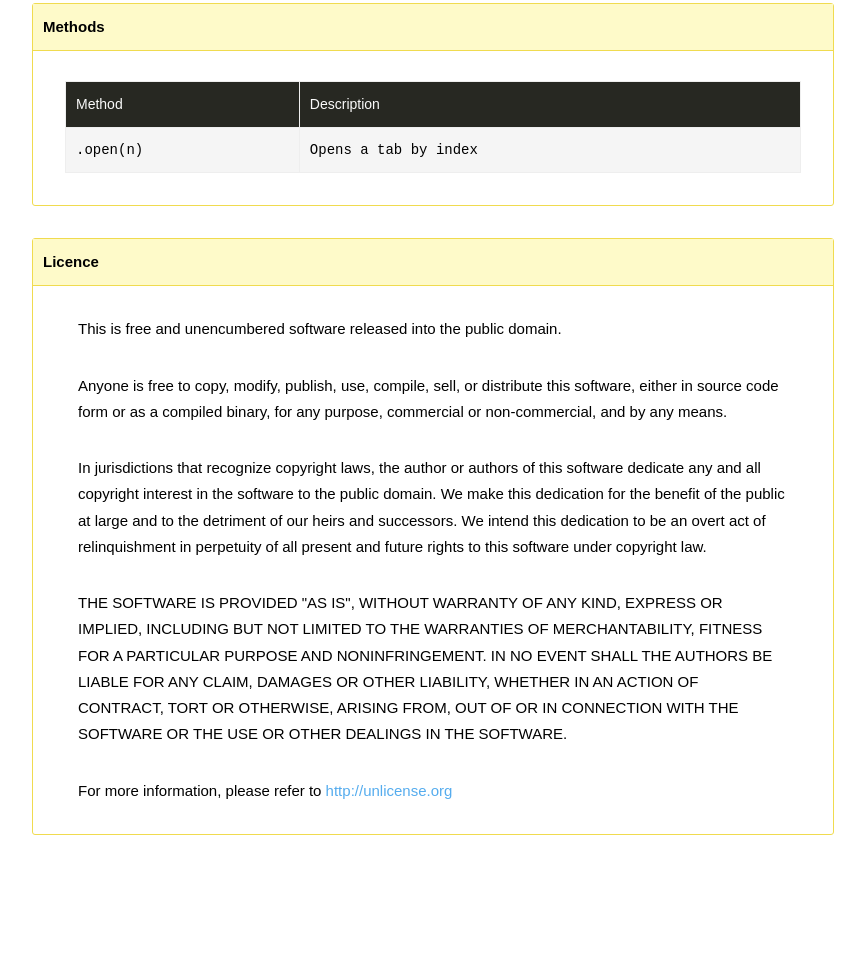
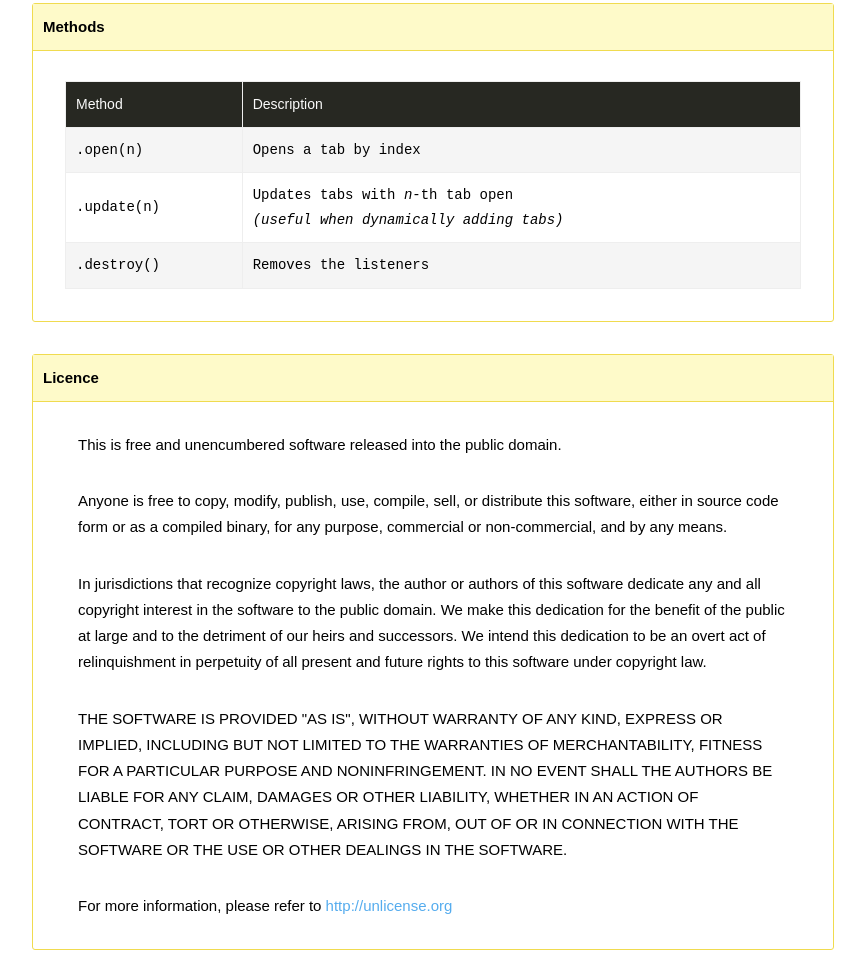
Before and after one commit to zoltantothcom/vanilla-js-tabs, a website: page docs/index.html in a window 1280 px wide. Shown: the part 2266-3236 px from the top of the page, without its empty margins (207-1072 px from the left). Before the commit the page ends 3133 px from the top, so only its background shows below. Drawn offline with Linux system fonts and the light colour scheme.

Commit message:
docs updated with new methods description

```diff
--- a/docs/index.html
+++ b/docs/index.html
@@ -138,6 +138,17 @@ select.open();</code></pre>
                 <td>.open(n)</td>
                 <td>Opens a tab by index</td>
             </tr>
+            <tr>
+                <td>.update(n)</td>
+                <td>
+                    Updates tabs with <i>n</i>-th tab open<br />
+                    <i>(useful when dynamically adding tabs)</i>
+                </td>
+            </tr>
+            <tr>
+                <td>.destroy()</td>
+                <td>Removes the listeners</td>
+            </tr>
         </table>
     </section>
 
```
Also changed, not shown: README.md.
